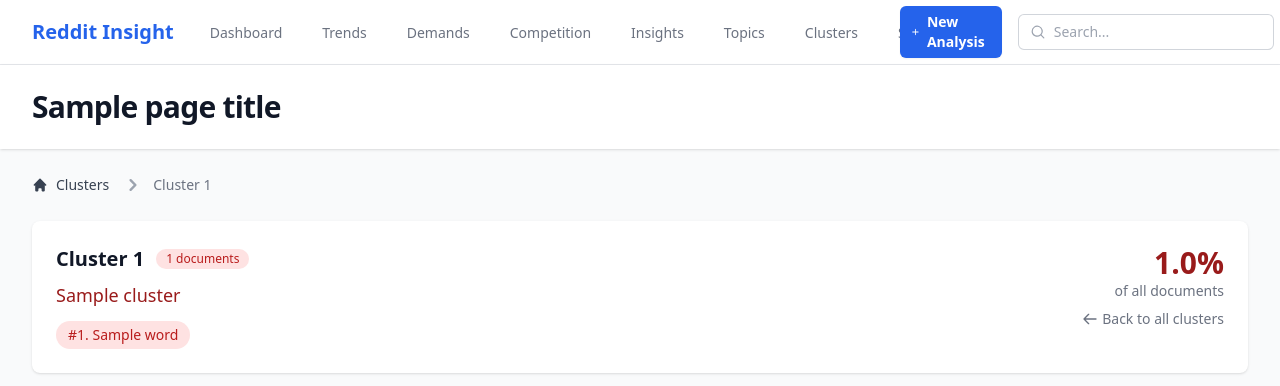
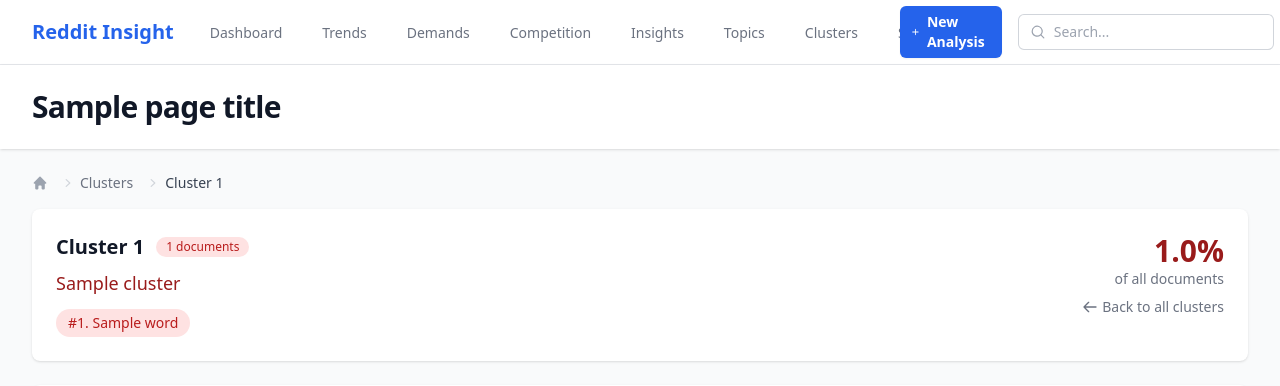
Before and after one commit to kiminbean/reddit-Insight, a Python web app: template src/reddit_insight/dashboard/templates/clusters/detail.html in a window 1280 px wide; the page is wider, and only the part inside the window is pictured. Shown: the top 386 px of that part. Run offline with Jinja, Linux system fonts and the light colour scheme; the template is opened without the code that fills it: most values are stand-ins (such as "Sample title", 1, 10 or a date in 2020); some libraries are stand-ins or nearby versions.

Commit message:
feat(23-01): add breadcrumb navigation component
- Create reusable breadcrumb.html Jinja2 macro component
- Add breadcrumb and breadcrumb_simple macros for flexible usage
- Apply breadcrumbs to detail pages: demands, competition, clusters
- Update insights/detail.html and analysis_detail.html to use component
- Includes home icon, proper ARIA labels, and dark mode support

Co-Authored-By: Claude Opus 4.5 <noreply@anthropic.com>

```diff
--- a/src/reddit_insight/dashboard/templates/clusters/detail.html
+++ b/src/reddit_insight/dashboard/templates/clusters/detail.html
@@ -1,32 +1,12 @@
 {% extends "base.html" %}
+{% from "components/breadcrumb.html" import breadcrumb_simple %}
 
 {% block title %}Cluster {{ cluster.id if cluster else 'Not Found' }} | Clusters{% endblock %}
 
 {% block content %}
 <div class="px-4 sm:px-0">
-    <!-- Breadcrumb -->
-    <nav class="flex mb-6" aria-label="Breadcrumb">
-        <ol class="inline-flex items-center space-x-1 md:space-x-3">
-            <li class="inline-flex items-center">
-                <a href="/dashboard/clusters" class="inline-flex items-center text-sm font-medium text-gray-700 hover:text-primary-600">
-                    <svg class="w-4 h-4 mr-2" fill="currentColor" viewBox="0 0 20 20">
-                        <path d="M10.707 2.293a1 1 0 00-1.414 0l-7 7a1 1 0 001.414 1.414L4 10.414V17a1 1 0 001 1h2a1 1 0 001-1v-2a1 1 0 011-1h2a1 1 0 011 1v2a1 1 0 001 1h2a1 1 0 001-1v-6.586l.293.293a1 1 0 001.414-1.414l-7-7z"/>
-                    </svg>
-                    Clusters
-                </a>
-            </li>
-            <li>
-                <div class="flex items-center">
-                    <svg class="w-6 h-6 text-gray-400" fill="currentColor" viewBox="0 0 20 20">
-                        <path fill-rule="evenodd" d="M7.293 14.707a1 1 0 010-1.414L10.586 10 7.293 6.707a1 1 0 011.414-1.414l4 4a1 1 0 010 1.414l-4 4a1 1 0 01-1.414 0z" clip-rule="evenodd"/>
-                    </svg>
-                    <span class="ml-1 text-sm font-medium text-gray-500 md:ml-2">
-                        {% if cluster %}Cluster {{ cluster.id }}{% else %}Not Found{% endif %}
-                    </span>
-                </div>
-            </li>
-        </ol>
-    </nav>
+    <!-- Breadcrumb Navigation -->
+    {{ breadcrumb_simple("Clusters", "/dashboard/clusters", "Cluster " ~ cluster.id if cluster else "Not Found") }}
 
     {% if error_message %}
     <!-- Error State -->
--- /dev/null
+++ b/src/reddit_insight/dashboard/templates/components/breadcrumb.html
@@ -0,0 +1,81 @@
+{# Breadcrumb Navigation Component
+
+   Usage:
+   {% from "components/breadcrumb.html" import breadcrumb %}
+   {{ breadcrumb([
+       {"label": "Home", "url": "/dashboard"},
+       {"label": "Trends", "url": "/dashboard/trends"},
+       {"label": "Keyword: AI"}  // Last item has no URL (current page)
+   ]) }}
+#}
+
+{% macro breadcrumb(items) %}
+<nav aria-label="Breadcrumb" class="mb-4">
+    <ol class="flex flex-wrap items-center space-x-1 sm:space-x-2 text-sm" role="list">
+        {# Home icon always first #}
+        <li class="flex items-center">
+            <a href="/dashboard"
+               class="text-gray-400 hover:text-gray-600 dark:text-gray-500 dark:hover:text-gray-300 transition-colors focus:outline-none focus:ring-2 focus:ring-primary-500 focus:ring-offset-1 rounded"
+               aria-label="Dashboard home">
+                <svg class="h-4 w-4 flex-shrink-0" fill="currentColor" viewBox="0 0 20 20" aria-hidden="true">
+                    <path fill-rule="evenodd" d="M9.293 2.293a1 1 0 011.414 0l7 7A1 1 0 0117 11h-1v6a1 1 0 01-1 1h-2a1 1 0 01-1-1v-3a1 1 0 00-1-1H9a1 1 0 00-1 1v3a1 1 0 01-1 1H5a1 1 0 01-1-1v-6H3a1 1 0 01-.707-1.707l7-7z" clip-rule="evenodd" />
+                </svg>
+            </a>
+        </li>
+        {% for item in items %}
+        <li class="flex items-center">
+            {# Separator #}
+            <svg class="h-4 w-4 flex-shrink-0 text-gray-300 dark:text-gray-600 mx-1" fill="currentColor" viewBox="0 0 20 20" aria-hidden="true">
+                <path fill-rule="evenodd" d="M7.21 14.77a.75.75 0 01.02-1.06L11.168 10 7.23 6.29a.75.75 0 111.04-1.08l4.5 4.25a.75.75 0 010 1.08l-4.5 4.25a.75.75 0 01-1.06-.02z" clip-rule="evenodd" />
+            </svg>
+            {% if loop.last %}
+            {# Current page - not a link #}
+            <span class="font-medium text-gray-700 dark:text-gray-200 truncate max-w-[200px] sm:max-w-[300px]" aria-current="page">
+                {{ item.label }}
+            </span>
+            {% else %}
+            {# Link to parent page #}
+            <a href="{{ item.url }}"
+               class="text-gray-500 hover:text-gray-700 dark:text-gray-400 dark:hover:text-gray-200 transition-colors truncate max-w-[150px] sm:max-w-[200px] focus:outline-none focus:ring-2 focus:ring-primary-500 focus:ring-offset-1 rounded">
+                {{ item.label }}
+            </a>
+            {% endif %}
+        </li>
+        {% endfor %}
+    </ol>
+</nav>
+{% endmacro %}
+
+{# Simpler version for inline use #}
+{% macro breadcrumb_simple(parent_label, parent_url, current_label) %}
+<nav aria-label="Breadcrumb" class="mb-4">
+    <ol class="flex items-center space-x-2 text-sm" role="list">
+        <li class="flex items-center">
+            <a href="/dashboard"
+               class="text-gray-400 hover:text-gray-600 dark:text-gray-500 dark:hover:text-gray-300 transition-colors focus:outline-none focus:ring-2 focus:ring-primary-500 focus:ring-offset-1 rounded"
+               aria-label="Dashboard home">
+                <svg class="h-4 w-4 flex-shrink-0" fill="currentColor" viewBox="0 0 20 20" aria-hidden="true">
+                    <path fill-rule="evenodd" d="M9.293 2.293a1 1 0 011.414 0l7 7A1 1 0 0117 11h-1v6a1 1 0 01-1 1h-2a1 1 0 01-1-1v-3a1 1 0 00-1-1H9a1 1 0 00-1 1v3a1 1 0 01-1 1H5a1 1 0 01-1-1v-6H3a1 1 0 01-.707-1.707l7-7z" clip-rule="evenodd" />
+                </svg>
+            </a>
+        </li>
+        <li class="flex items-center">
+            <svg class="h-4 w-4 flex-shrink-0 text-gray-300 dark:text-gray-600 mx-1" fill="currentColor" viewBox="0 0 20 20" aria-hidden="true">
+                <path fill-rule="evenodd" d="M7.21 14.77a.75.75 0 01.02-1.06L11.168 10 7.23 6.29a.75.75 0 111.04-1.08l4.5 4.25a.75.75 0 010 1.08l-4.5 4.25a.75.75 0 01-1.06-.02z" clip-rule="evenodd" />
+            </svg>
+            <a href="{{ parent_url }}"
+               class="text-gray-500 hover:text-gray-700 dark:text-gray-400 dark:hover:text-gray-200 transition-colors focus:outline-none focus:ring-2 focus:ring-primary-500 focus:ring-offset-1 rounded">
+                {{ parent_label }}
+            </a>
+        </li>
+        <li class="flex items-center">
+            <svg class="h-4 w-4 flex-shrink-0 text-gray-300 dark:text-gray-600 mx-1" fill="currentColor" viewBox="0 0 20 20" aria-hidden="true">
+                <path fill-rule="evenodd" d="M7.21 14.77a.75.75 0 01.02-1.06L11.168 10 7.23 6.29a.75.75 0 111.04-1.08l4.5 4.25a.75.75 0 010 1.08l-4.5 4.25a.75.75 0 01-1.06-.02z" clip-rule="evenodd" />
+            </svg>
+            <span class="font-medium text-gray-700 dark:text-gray-200 truncate max-w-[200px] sm:max-w-[300px]" aria-current="page">
+                {{ current_label }}
+            </span>
+        </li>
+    </ol>
+</nav>
+{% endmacro %}
```
Also changed, not shown: src/reddit_insight/dashboard/templates/competition/entity_detail.html (+3 -9 lines), src/reddit_insight/dashboard/templates/dashboard/analysis_detail.html (+3 -16 lines), src/reddit_insight/dashboard/templates/demands/detail.html (+3 -9 lines), src/reddit_insight/dashboard/templates/insights/detail.html (+3 -16 lines).
